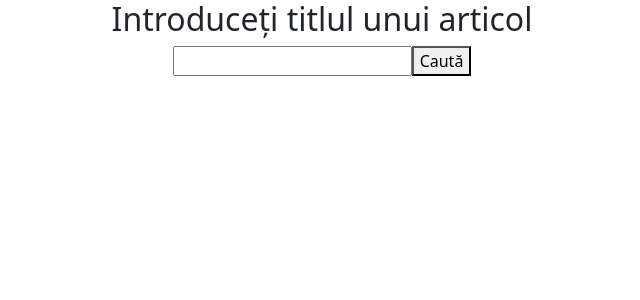
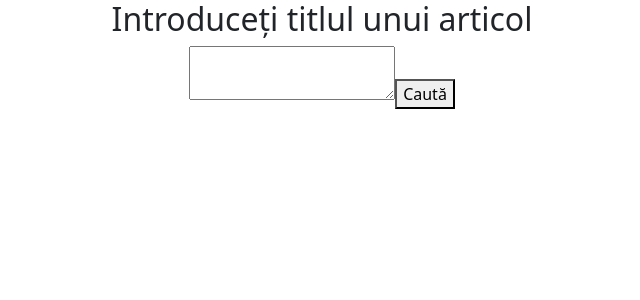
Before and after one commit to Victor1128/licenta-frontend, a React (Create React App) app: page / in a window 1280 px wide. Shown: the top 300 px of the page, without its empty margins (318-958 px from the left). Built offline with nearby package versions, Linux system fonts and the light colour scheme.

Commit message:
updated landing page

```diff
--- a/src/pages/LandingPage.jsx
+++ b/src/pages/LandingPage.jsx
@@ -38,7 +38,7 @@ const LandingPage = () => {
   return (
     <main>
       <h2>Introduceți titlul unui articol</h2>
-      <input
+      <textarea
         type="text"
         id="title"
         value={title}
@@ -48,8 +48,8 @@ const LandingPage = () => {
       {response && (
         <div>
           <h3>Rezultat</h3>
-          <p>Non-satira: {response[0]}</p>
-          <p>Satira: {response[1]}</p>
+          <p>Non-satira: {Math.round(response[0] * 100)}%</p>
+          <p>Satira: {Math.round(response[1] * 100)}%</p>
         </div>
       )}
       {error && <p>{error}</p>}
```
